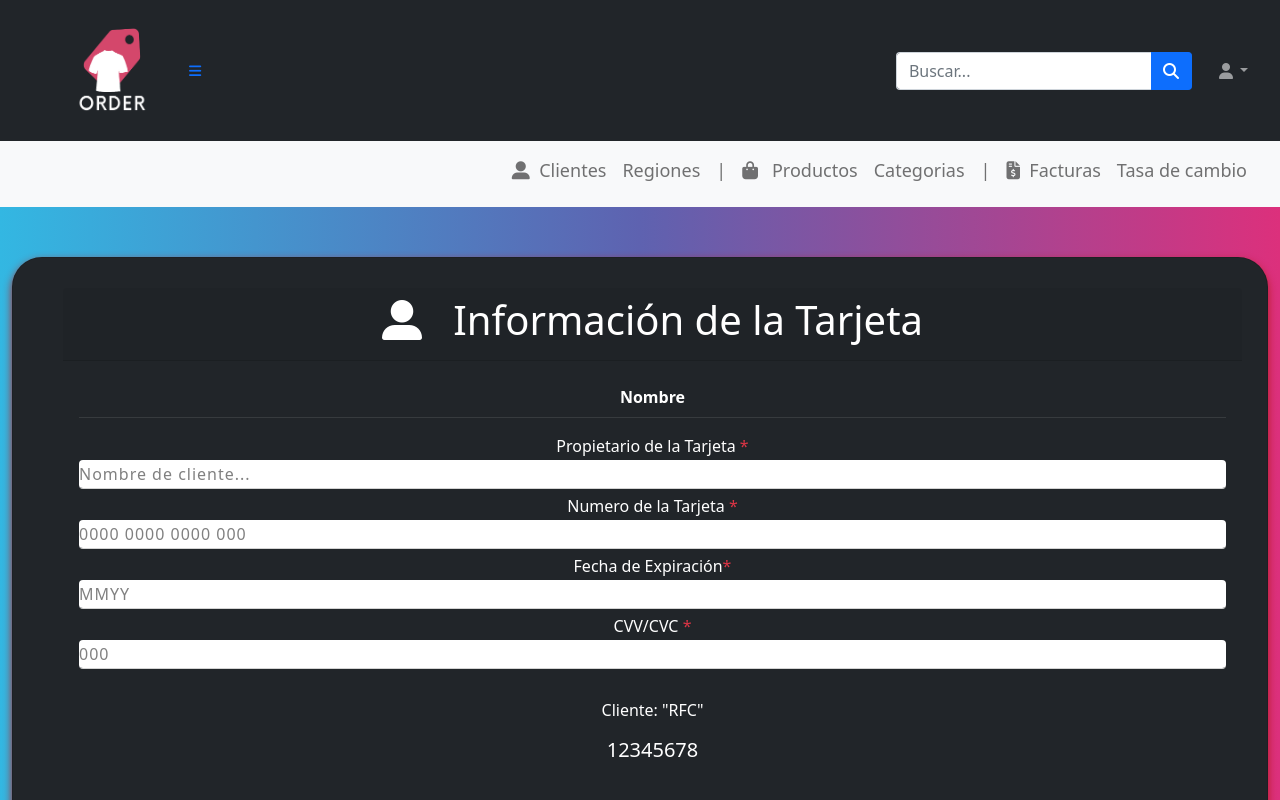
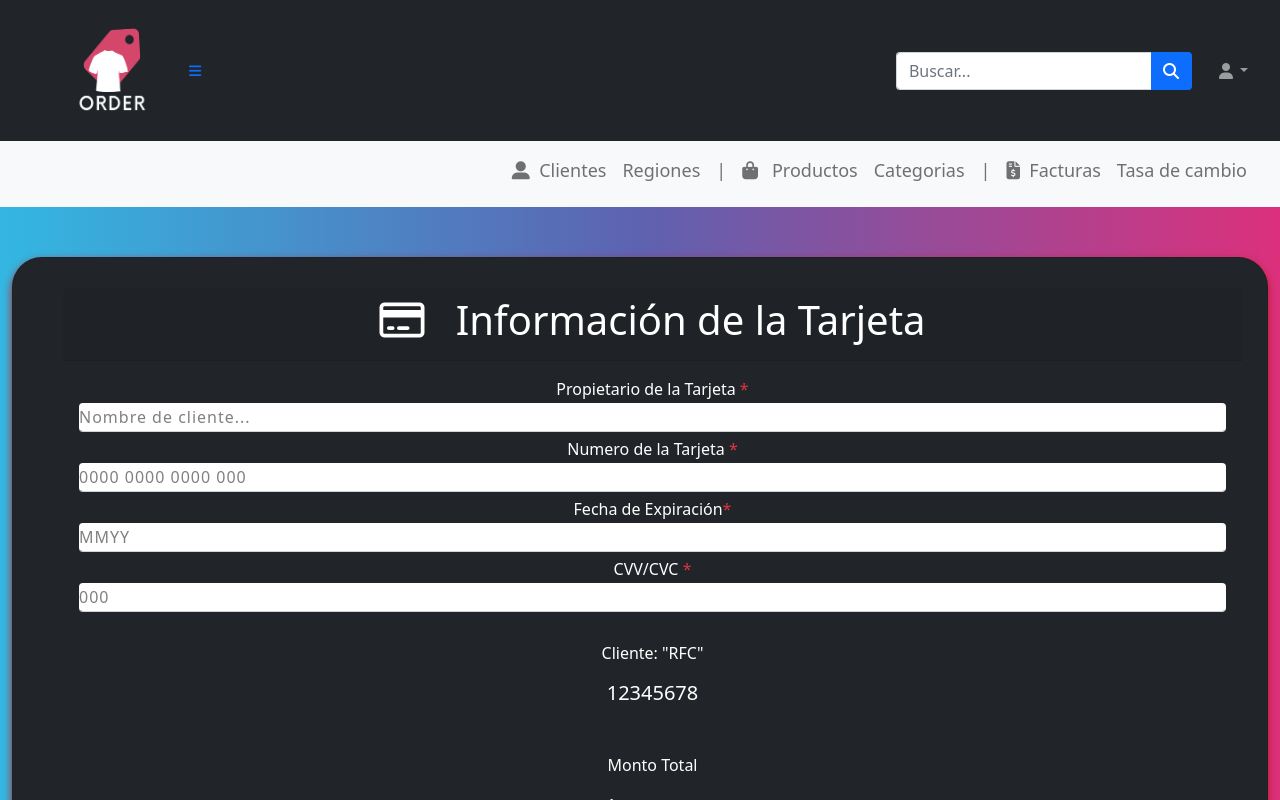
Before and after one commit to DerekAlmanza/proyecto_pollos_hermanos, an Angular app: page /product-payment in a window 1280 px wide. Shown: the top 800 px of the page. Built offline with nearby package versions, Linux system fonts and the light colour scheme; what ngx-photo-editor would draw is missing.

Commit message:
limpiando código de la vista de pago Responsable: Dicter Rosas.

```diff
--- a/src/app/modules/product/components/product-payment/product-payment.component.html
+++ b/src/app/modules/product/components/product-payment/product-payment.component.html
@@ -2,37 +2,10 @@
     <div class="card text-center card text-white bg-dark">
         <!-- Header -->
         <div class="card-header">
-            <h1><i class="fas fa-user-alt"></i>&nbsp;&nbsp;&nbsp;Información de la Tarjeta</h1>
+            <h1><i class="far fa-credit-card"></i>&nbsp;&nbsp;&nbsp;Información de la Tarjeta</h1>
         </div>
         <!-- Body -->
         <div class="card-body">
-            <div class="table-responsive">
-                <table class="table table-dark">
-                    <thead>
-                        <tr>
-                            <th class="text-center">Nombre</th>
-                        </tr>
-                    </thead>
-                    <tbody>
-                        <!--
-                        <tr *ngFor="let customer of customers">
-                            <td class="text-center">{{customer.name}} {{customer.surname}}</td>
-                            <td class="text-center">{{customer.rfc}}</td>
-                            <td>
-                                <button (click)="customerDetail(customer.rfc)"type="button" class="btn btn-info botones">
-                                    Ver detalles&nbsp;
-                                    <i class="fas fa-id-card"></i>
-                                </button>
-                                <button (click)="deleteCustomer(customer.id_customer)"type="button" class="btn btn-danger botones">
-                                    Eliminar&nbsp;
-                                    <i class="fas fa-trash"></i>
-                                </button>
-                            </td>
-                        </tr>
-                        -->
-                    </tbody>
-                </table>
-            </div>
             <form [formGroup]="formulario" (ngSubmit)="onSubmit()">
                 <div class="form-group">
                     <label for="customer">Propietario de la Tarjeta <span class="text-danger">*</span></label>
```
Also changed, not shown: src/app/modules/product/components/product-payment/product-payment.component.ts (+2 -13 lines).
